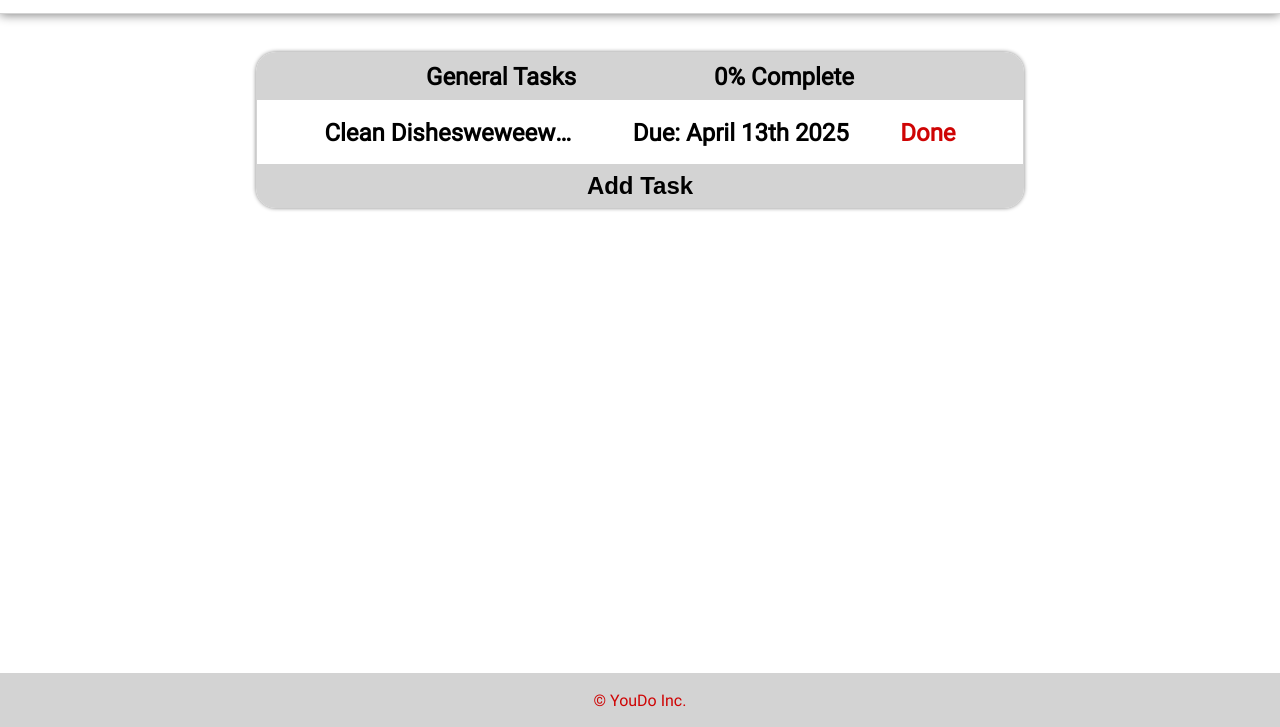
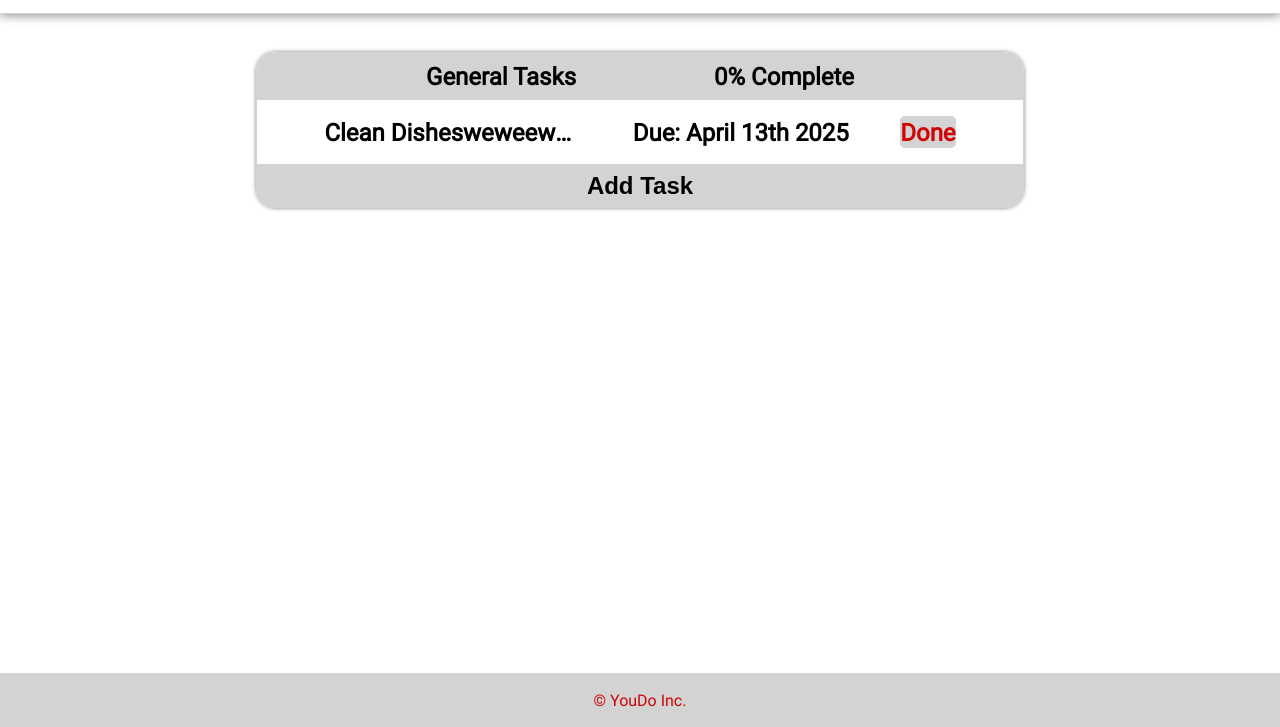
Before and after one commit to SamuelWyck/odin-todo-list, a website built with webpack: page src/template.html in a window 1280 px wide. In both pictures the pointer is over the button "Done". Shown: the part 73-800 px from the top of the page. Built offline with nearby package versions, Linux system fonts and the light colour scheme.

Commit message:
Add hover backgournd color to btn and remove un-needed position style

```diff
--- a/src/styles.css
+++ b/src/styles.css
@@ -189,12 +189,12 @@ footer {
     font-weight: inherit;
     cursor: pointer;
     border-radius: 5px;
-    position: relative;
     font-family: "roboto", sans-serif;
 }
 
 .task-card button:hover {
     color: #cf0404;
+    background-color: lightgray;
 }
 
 .done::after {
```
